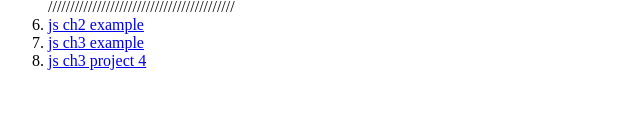
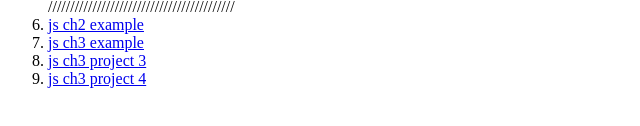
Before and after one commit to CaseyHarman/CaseyHarman.github.io, a plain HTML site: page project.html in a window 1280 px wide. Shown: the part 176-302 px from the top of the page, without its empty margins (0-640 px from the left). Drawn offline with Linux system fonts and the light colour scheme.

Commit message:
Add files via upload

```diff
--- a/project.html
+++ b/project.html
@@ -17,6 +17,7 @@
 				//////////////////////////////////////////
 				<li><a href="projects/javascript/ch2/js02.html">js ch2 example</a></li>
 				<li><a href="projects/javascript/ch3/js03.html">js ch3 example</a></li>
+				<li><a href="projects/javascript/ch3p3/project03-03.html">js ch3 project 3</a></li>
 				<li><a href="projects/javascript/ch3p4/project03-04_txt.html">js ch3 project 4</a></li>
 
 
```
